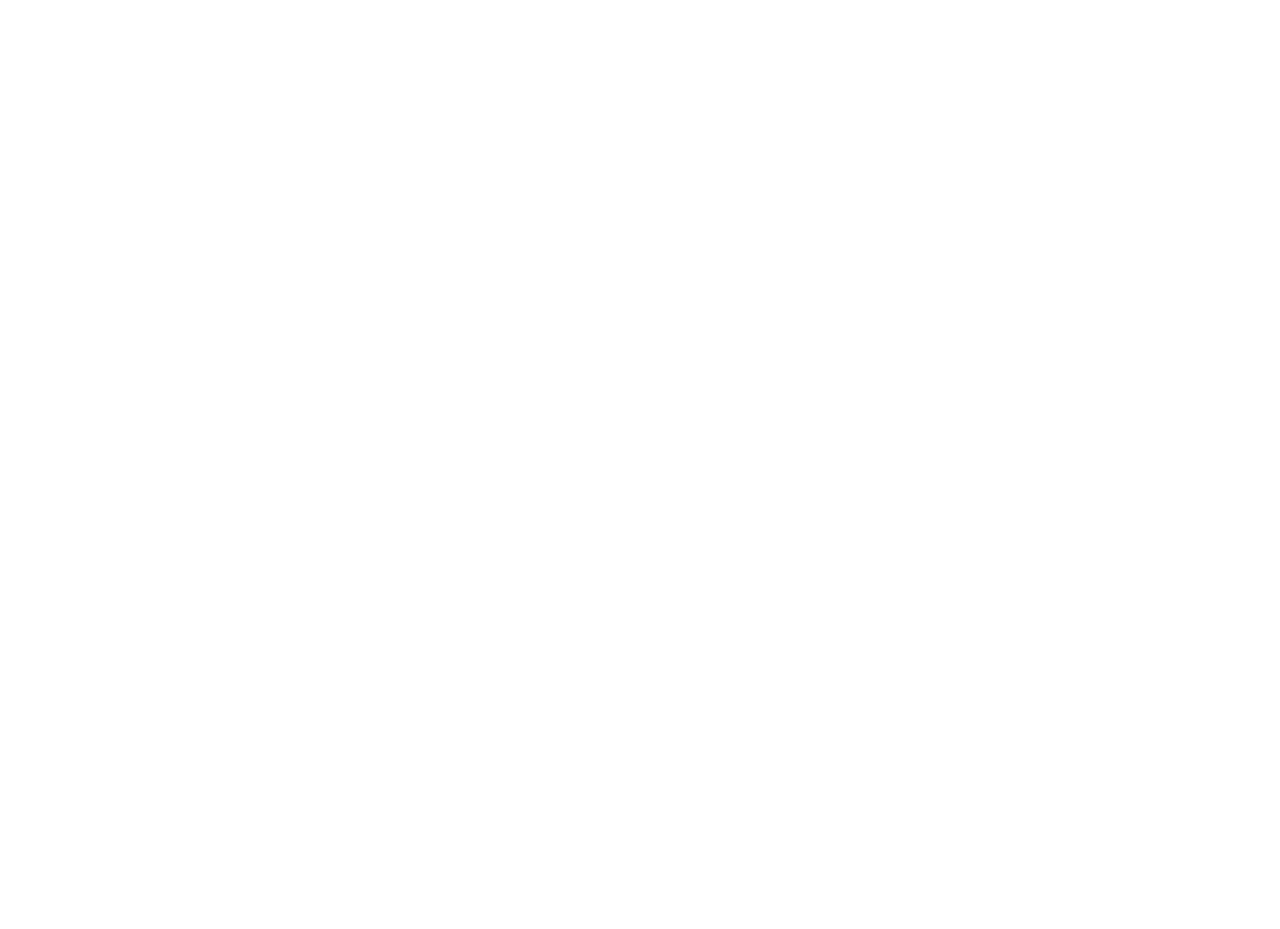
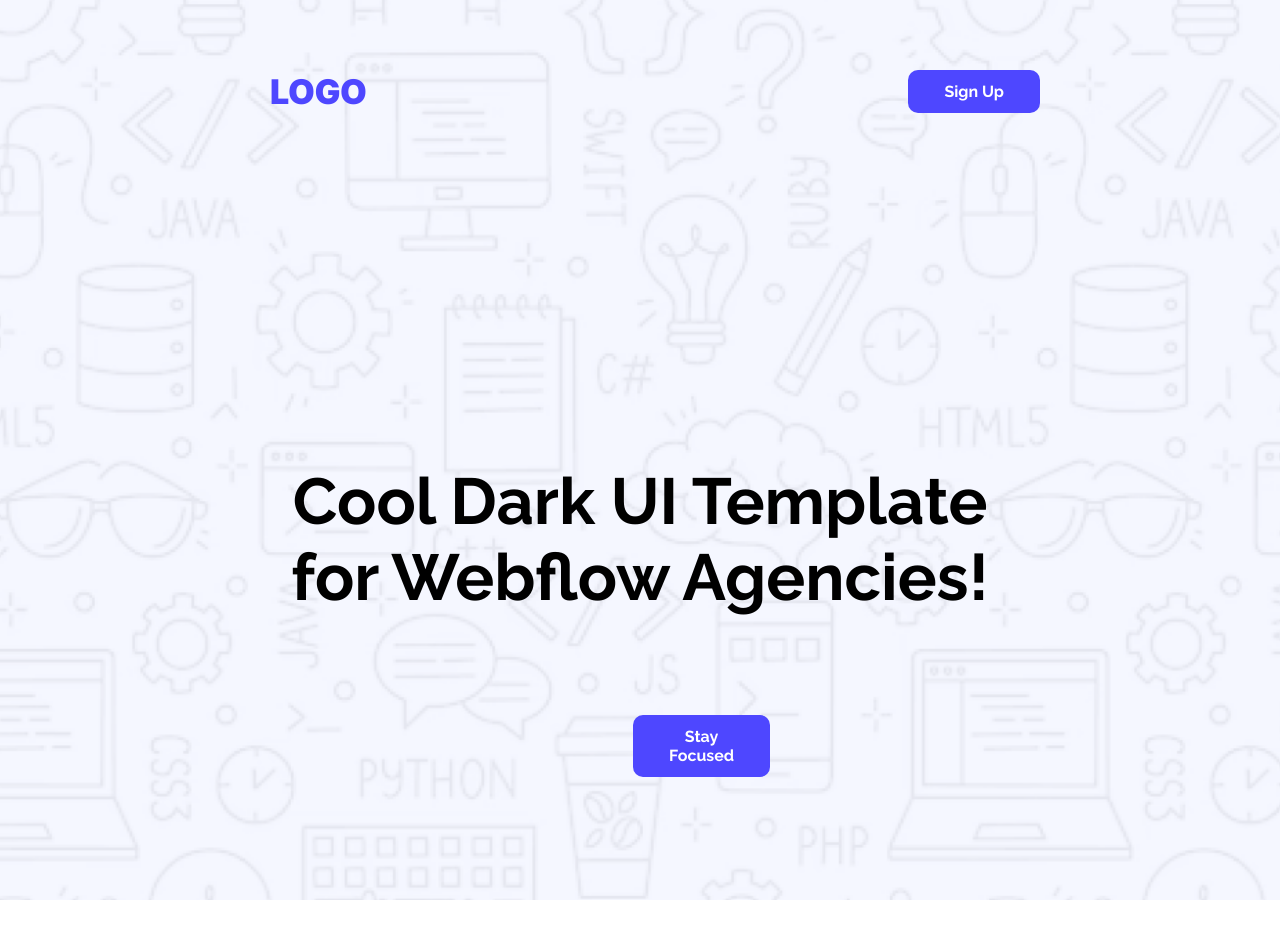
Before and after one commit to Smswad/Programming-Hero-A1, a plain HTML site: page index.html in a window 1280 px wide. Before the commit the page ends 800 px from the top, so only its background shows below. Drawn offline with Linux system fonts and the light colour scheme.

Commit message:
banner has added

```diff
--- a/index.html
+++ b/index.html
@@ -1,13 +1,42 @@
 <!DOCTYPE html>
 <html lang="en">
+
 <head>
     <meta charset="UTF-8">
     <meta name="viewport" content="width=device-width, initial-scale=1.0">
     <title>Document</title>
+    <link rel="preconnect" href="https://fonts.googleapis.com">
+    <link rel="preconnect" href="https://fonts.gstatic.com" crossorigin>
+    <link
+        href="https://fonts.googleapis.com/css2?family=Inter:ital,opsz,wght@0,14..32,100..900;1,14..32,100..900&family=Open+Sans:ital,wght@0,300..800;1,300..800&display=swap"
+        rel="stylesheet">
+    <link rel="preconnect" href="https://fonts.googleapis.com">
+    <link rel="preconnect" href="https://fonts.gstatic.com" crossorigin>
+    <link
+        href="https://fonts.googleapis.com/css2?family=Inter:ital,opsz,wght@0,14..32,100..900;1,14..32,100..900&family=Open+Sans:ital,wght@0,300..800;1,300..800&family=Raleway:ital,wght@0,100..900;1,100..900&display=swap"
+        rel="stylesheet">
     <link rel="stylesheet" href="style.css">
+    <link rel="shortcut icon" href="icons/favicon.png" type="image/x-icon">
 </head>
+
 <body>
     <header>
+        <nav>
+            <nav class="nav-bar">
+            <h2 class="logo-headline inter-normal">LOGO</h2>
+            <a href="SignUp.html"><button class="signup-button raleway-normal">Sign Up</button></a>
+            </nav>
+
+            <nav class="banner">
+                <h1 class="banner-heading raleway-normal">Cool Dark UI Template for Webflow Agencies!</h1>
+                <a href="SignUp.html"><button class="stay-focused-button raleway-normal">Stay Focused</button></a>
+
+            </nav>
+
+
+
+
+        </nav>
 
     </header>
     <main>
@@ -17,4 +46,5 @@
 
     </footer>
 </body>
+
 </html>
--- a/style.css
+++ b/style.css
@@ -0,0 +1,95 @@
+/* Using Inter Font */
+.inter-normal{
+  font-family: "Inter", sans-serif;
+  font-optical-sizing: auto;
+  font-style: normal;
+}
+/* Using  Raleway Font */
+.raleway-normal{
+  font-family: "Raleway", sans-serif;
+  font-optical-sizing: auto;
+  font-style: normal;
+}
+* {
+  margin: 0;
+  padding: 0;
+}
+
+
+header{
+    background-image: url(Assets/Hero-bg.png);
+    background-repeat: no-repeat;
+    background-size: cover;
+    background-position: center;
+    height: 900px;
+    width: 100%;
+}
+.nav-bar{
+    display: flex;
+    align-items: center;
+    justify-content: space-between ;
+    margin: 0 120px;
+
+}
+
+.logo-headline{
+    font-size: 34px;
+    font-weight: 900;
+    color: #4E47FF;
+    margin: 70px 0 0 150px ;
+}
+
+.signup-button{
+    font-size: 16px;
+    font-weight: 700;
+    color: #FFFFFF;
+    background-color: #4E47FF;
+    border-radius: 10px;
+    padding: 12px 36px 12px 36px;
+    border: none;
+    transition-duration: 0.4s;
+    cursor: pointer;
+    margin: 70px 120px  0 ;
+
+
+}
+
+.signup-button:hover{
+    background-color:#3A36CC;
+    color: #FFFFFF;
+}
+
+.banner{
+
+    align-items: center;
+    justify-content: space-between ;
+    margin: 309px 267.5px ;
+    text-align: center;
+}
+
+.banner-heading{
+    /* display: flex; */
+    /* justify-content: space-between; */
+    font-size: 65px;
+    font-weight: 700;
+    margin: 350px 0 0 0 ;
+}
+
+
+.stay-focused-button{
+    font-size: 16px;
+    font-weight: 700;
+    color: #FFFFFF;
+    background-color: #4E47FF;
+    border-radius: 10px;
+    padding: 12px 36px 12px 36px;
+    border: none;
+    transition-duration: 0.4s;
+    cursor: pointer;
+    margin: 100px 365.5px 152px 365.5px ;
+}
+
+.stay-focused-button:hover{
+    background-color:#3A36CC;
+    color: #FFFFFF;
+}
```
Also changed, not shown: SignUp.html (added, +11 -0 lines), icons/favicon.png (added).
